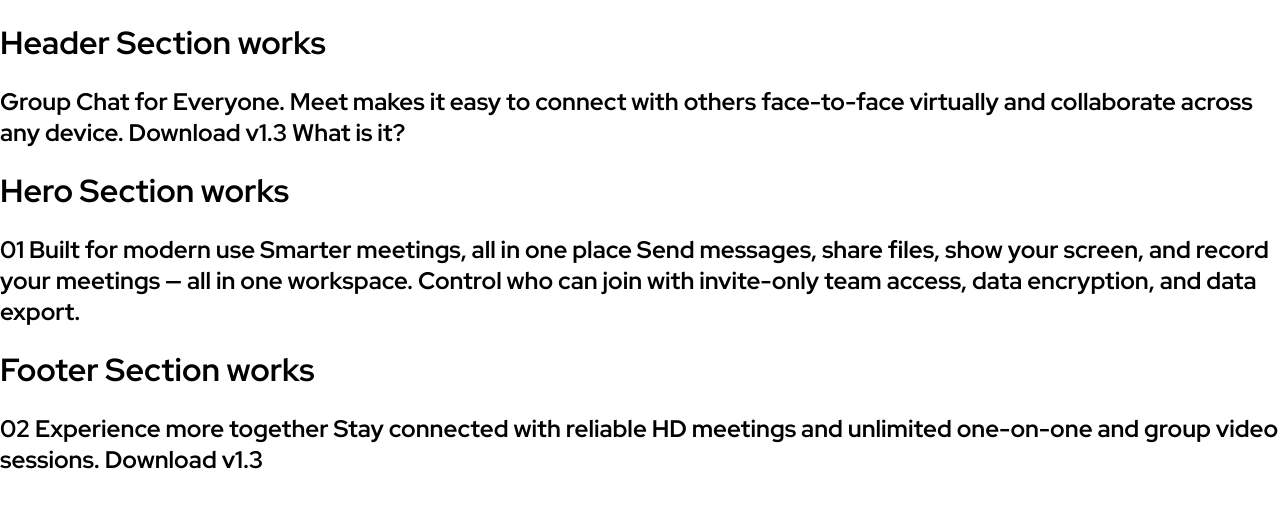
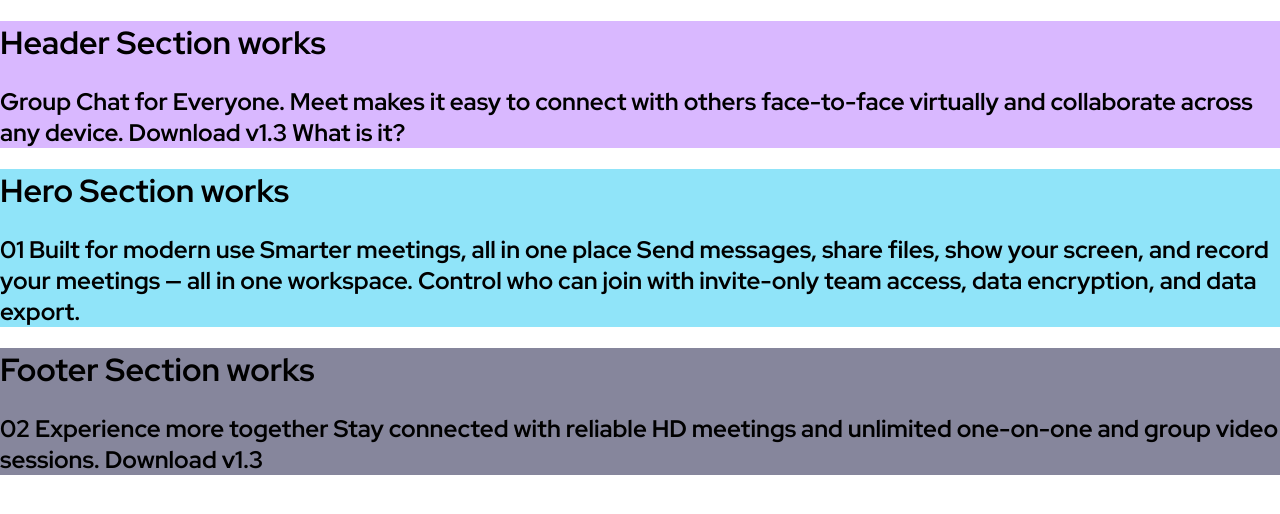
Before and after one commit to R3sty/meet-landing-homepage, a React (Vite) app: page / in a window 1280 px wide. Shown: the top 514 px of the page. Built offline with nearby package versions, Linux system fonts and the light colour scheme.

Commit message:
added scss for each section

```diff
--- /dev/null
+++ b/src/scss/sections/_footer.scss
@@ -0,0 +1,5 @@
+@use '../util/' as util;
+
+.footer-container {
+    background-color: var(--gray);
+}
--- /dev/null
+++ b/src/scss/sections/_header.scss
@@ -0,0 +1,5 @@
+@use '../util/' as util;
+
+.header-container {
+    background-color: var(--light-purple);
+}
--- /dev/null
+++ b/src/scss/sections/_hero.scss
@@ -0,0 +1,5 @@
+@use '../util/' as util;
+
+.hero-container {
+    background-color: var(--light-teal);
+}
--- a/src/scss/sections/_index.scss
+++ b/src/scss/sections/_index.scss
@@ -0,0 +1,3 @@
+@forward 'header';
+@forward 'hero';
+@forward 'footer';
--- a/src/sections/Footer.tsx
+++ b/src/sections/Footer.tsx
@@ -1,6 +1,6 @@
 const Footer = () => {
 	return (
-		<div>
+		<div className='footer-container'>
 			<h1>Footer Section works</h1>
 			<h2>
 				02 Experience more together Stay connected with reliable HD meetings and
--- a/src/sections/Header.tsx
+++ b/src/sections/Header.tsx
@@ -1,6 +1,6 @@
 const Header = () => {
 	return (
-		<div>
+		<div className='header-container'>
 			<h1>Header Section works</h1>
 			<h2>
 				Group Chat for Everyone. Meet makes it easy to connect with others
--- a/src/sections/Hero.tsx
+++ b/src/sections/Hero.tsx
@@ -1,6 +1,6 @@
 const Hero = () => {
 	return (
-		<div>
+		<div className='hero-container'>
 			<h1>Hero Section works</h1>
 			<h2>
 				01 Built for modern use Smarter meetings, all in one place Send
```
